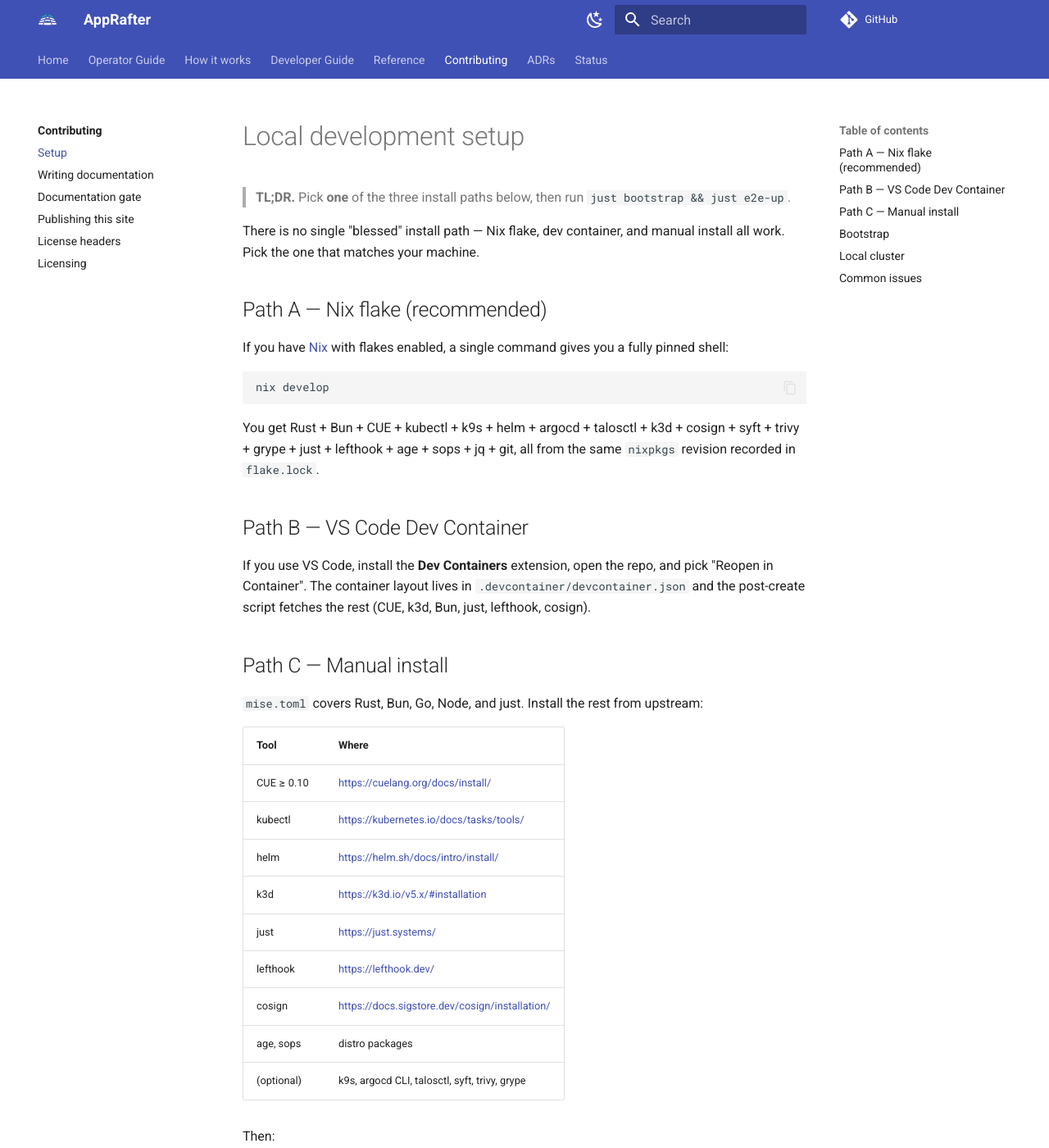
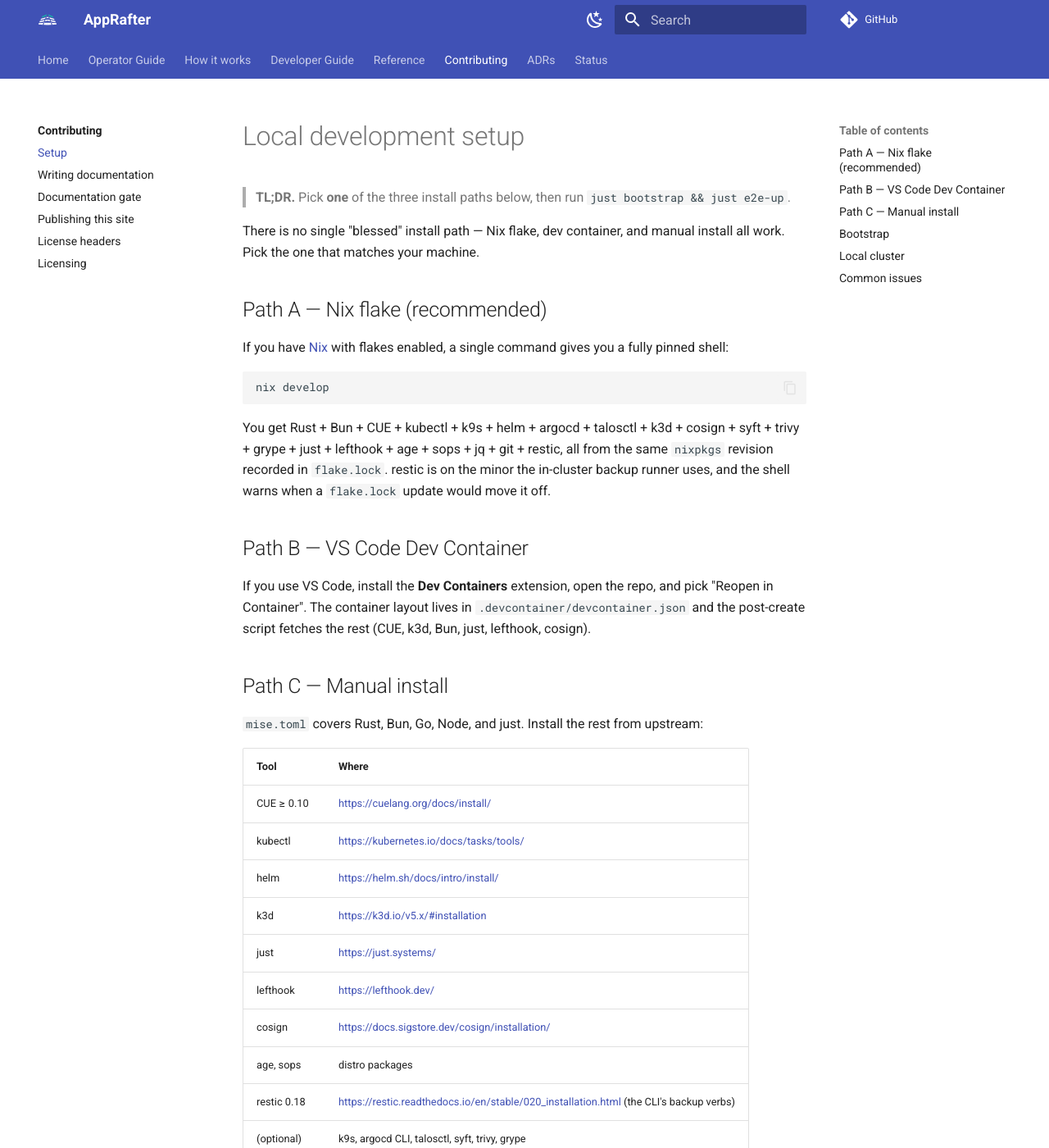
Before and after one commit to AppRafter/apprafter, an MkDocs documentation site: the page built from docs/contributing/setup.md, in a window 1280 px wide and 1400 px high. Shown: the whole window at 82% size. Built offline with MkDocs 1.6.1 and Material for MkDocs 9.7.7, drawn with Linux system fonts in a browser that asks for light colours; comment, search, counter and statistics services are not loaded.

Commit message:
chore(nix): the dev shell carries restic on the backup runner's minor
`apprafter backup create/list/show/check/prune`, `restore` and `export`
run restic locally, and `nix develop` did not provide it. It now does,
from the flake's nixpkgs (restic 0.18.1 on nixos-26.05) — unlike cue,
there is no reason to fetch a release binary, because what matters is
that the CLI and the in-cluster runner work one repository on the same
MINOR, and the runner's Dockerfile already asserts its minor at build
time (`ARG RESTIC_MINOR=0.18`).

That minor is read from the Dockerfile, not written a second time: the
dev shell raises an evaluation warning when nixpkgs' restic is on
another minor (a `flake.lock` update that moves it), or when the
Dockerfile no longer declares one. Proven: `nix develop --command
restic version` prints 0.18.1 with no warning; with the ARG set to 0.19
the shell warns "nixpkgs ships restic 0.18.1, but the backup runner
asserts 0.19.x", and with it removed it warns that it checks against
nothing. docs/contributing/setup.md lists restic in both the nix shell
and the manual-install table.

Refs: WI-395

Co-Authored-By: Claude Opus 5.5 (1M context) <noreply@anthropic.com>
Claude-Session: https://claude.ai/code/session_017Bytw2vARXjnSLKB3YhkSe

```diff
--- a/docs/contributing/setup.md
+++ b/docs/contributing/setup.md
@@ -21,8 +21,9 @@ nix develop
 
 You get Rust + Bun + CUE + kubectl + k9s + helm + argocd + talosctl
 + k3d + cosign + syft + trivy + grype + just + lefthook + age + sops
-+ jq + git, all from the same `nixpkgs` revision recorded in
-`flake.lock`.
++ jq + git + restic, all from the same `nixpkgs` revision recorded in
+`flake.lock`. restic is on the minor the in-cluster backup runner uses,
+and the shell warns when a `flake.lock` update would move it off.
 
 ## Path B — VS Code Dev Container
 
@@ -46,6 +47,7 @@ from upstream:
 | lefthook   | <https://lefthook.dev/>                               |
 | cosign     | <https://docs.sigstore.dev/cosign/installation/>      |
 | age, sops  | distro packages                                       |
+| restic 0.18 | <https://restic.readthedocs.io/en/stable/020_installation.html> (the CLI's backup verbs) |
 | (optional) | k9s, argocd CLI, talosctl, syft, trivy, grype         |
 
 Then:
```
Also changed, not shown: 1 other file.
